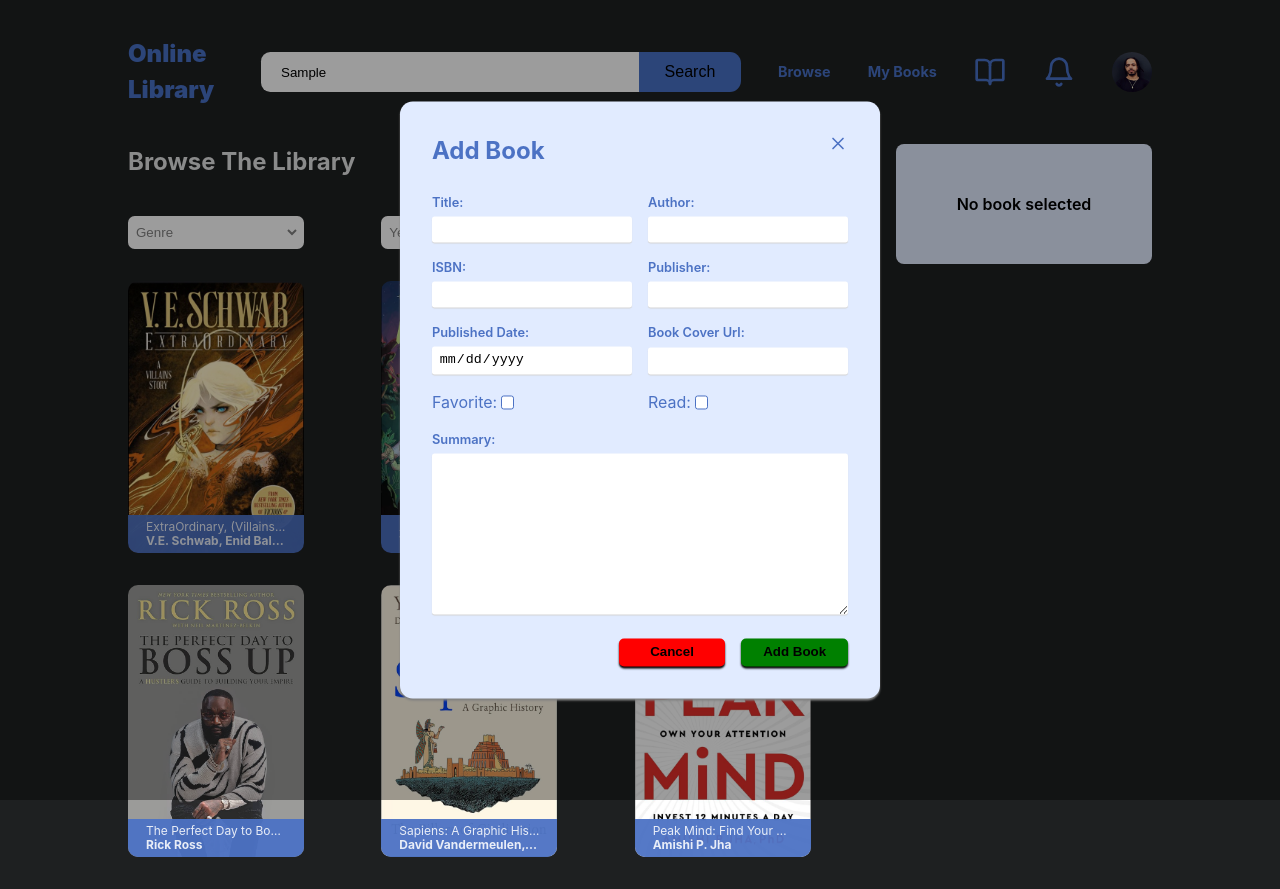
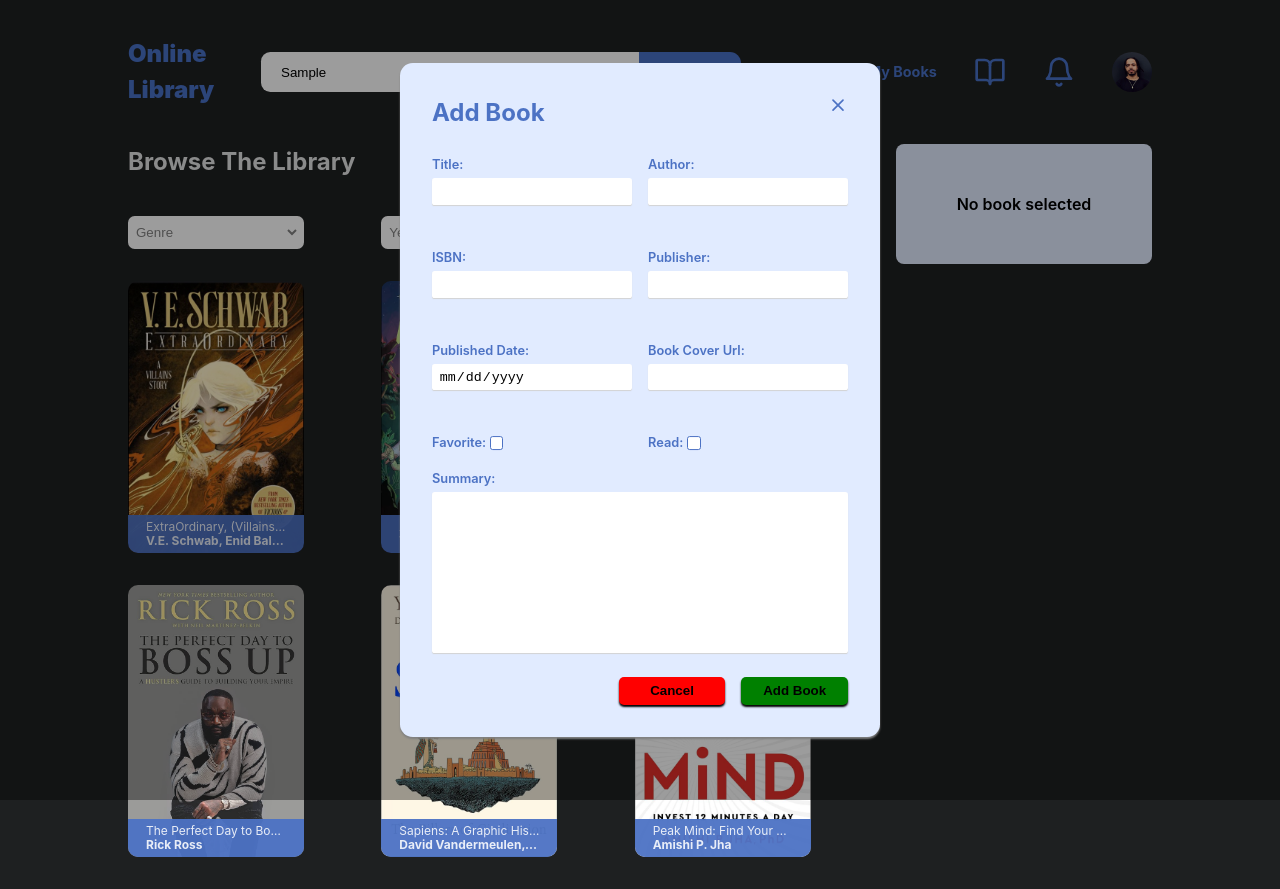
Before and after one commit to joshuanelsondev/odin-library, a React (Vite) app: page / in a window 1280 px wide. Both pictures are taken after typing "Sample" into the empty fields and a click on the button "Add Book". Built offline with nearby package versions, Linux system fonts and the light colour scheme.

Commit message:
refactor: edit error styling

```diff
--- a/src/components/addBook/AddBookForm.scss
+++ b/src/components/addBook/AddBookForm.scss
@@ -40,6 +40,15 @@ $unchecked-color: white;
     gap: 1em;
   }
 
+  input {
+    height: 2em;
+    width: auto;
+  }
+
+  textarea {
+    resize: none;
+  }
+
   [type=text], [type=date], [type=url], textarea {
     background-color: $inputColor;
     color: black;
@@ -60,8 +69,13 @@ $unchecked-color: white;
     }
   }
 
+  &__input-container {
+    height: 6em;
+  }
+
   &__input-container, &__summary {
-    display: grid;
+    display: flex;
+    flex-direction: column;
     gap: 4px;
     font-size: .8em;
     font-weight: 600;
@@ -70,6 +84,8 @@ $unchecked-color: white;
   &__checkbox-container {
     display: flex;
     align-items: center;
+    font-size: .8em;
+    font-weight: 600;
 
 
     input[type="checkbox"] {
--- a/src/components/addBook/AddBookForm.tsx
+++ b/src/components/addBook/AddBookForm.tsx
@@ -30,8 +30,7 @@ export default function AddBookForm ({ setFormVisibility, addBook }: FormProps)
       isbn: 'ISBN is required',
       publisher: 'Publisher is required',
       published_date: 'Published date is required',
-      cover_image_url: 'Cover image URL is required',
-      summary: 'Summary is required',
+      cover_image_url: 'A valid cover image URL is required',
     }
 
     const newErrors: { [key: string]: string } = {}
@@ -66,7 +65,7 @@ export default function AddBookForm ({ setFormVisibility, addBook }: FormProps)
     setBook({...book, [id]: checked})
   }
 
-  const handleBlur = (event: React.FocusEvent<HTMLInputElement | HTMLTextAreaElement>) => {
+  const handleBlur = (event: React.FocusEvent<HTMLInputElement>) => {
     validate(event.target.id as keyof Book)
   }
 
@@ -91,32 +90,32 @@ export default function AddBookForm ({ setFormVisibility, addBook }: FormProps)
           <div className='formModal__input-container'>
             <label htmlFor="title">Title: </label>
             <input type="text" id='title' name='title' value={book.title} onChange={handleTextChange}  onBlur={handleBlur} />
-            {errors.title && <span className='formModal__error'>{errors.title}</span>}
+            {<span className={`formModal__error`}>{errors.title}</span>}
           </div>
           <div className='formModal__input-container'>
             <label htmlFor="author">Author: </label>
             <input type="text" id='author' name='author' value={book.author} onChange={handleTextChange} onBlur={handleBlur} />
-            {errors.author && <span className='formModal__error'>{errors.author}</span>}
+            {<span className={`formModal__error`}>{errors.author}</span>}
           </div>
           <div className='formModal__input-container'>
             <label htmlFor="isbn">ISBN: </label>
             <input type="text" id='isbn' name='isbn' value={book.isbn} onChange={handleTextChange} onBlur={handleBlur}/>
-            {errors.isbn && <span className='formModal__error'>{errors.isbn}</span>}
+            {<span className={`formModal__error`}>{errors.isbn}</span>}
           </div>
           <div className='formModal__input-container'>
             <label htmlFor="publisher">Publisher: </label>
             <input type="text" id='publisher' name='publisher' value={book.publisher} onChange={handleTextChange} onBlur={handleBlur} />
-            {errors.publisher && <span className='formModal__error'>{errors.publisher}</span>}
+            {<span className={`formModal__error`}>{errors.publisher}</span>}
           </div>
           <div className='formModal__input-container'>
             <label htmlFor="published_date">Published Date: </label>
             <input type="date" id='published_date' name='published_date' value={book.published_date} onChange={handleTextChange} onBlur={handleBlur} />
-            {errors.published_date && <span className='formModal__error'>{errors.published_date}</span>}
+            {<span className={`formModal__error`}>{errors.published_date}</span>}
           </div>
           <div className='formModal__input-container'>
             <label htmlFor="cover_image_url">Book Cover Url: </label>
             <input type="url" id='cover_image_url' name='cover_image_url' value={book.cover_image_url} onChange={handleTextChange} onBlur={handleBlur} />
-            {errors.cover_image_url && <span className='formModal__error'>{errors.cover_image_url}</span>}
+            {<span className={`formModal__error`}>{errors.cover_image_url}</span>}
           </div>
           <div className='formModal__checkbox-container'>
             <label htmlFor="favorite">Favorite: </label>
@@ -128,8 +127,7 @@ export default function AddBookForm ({ setFormVisibility, addBook }: FormProps)
           </div>
           <div className='formModal__summary'>
             <label htmlFor="summary">Summary: </label>
-            <textarea id="summary" name="summary" value={book.summary} onChange={handleTextChange} cols={30} rows={10} onBlur={handleBlur}></textarea>
-            {errors.summary && <span className='formModal__error'>{errors.summary}</span>}
+            <textarea id="summary" name="summary" value={book.summary} onChange={handleTextChange} cols={30} rows={10}></textarea>
           </div>
         </div>
         <div className='formModal__footer'>
```
